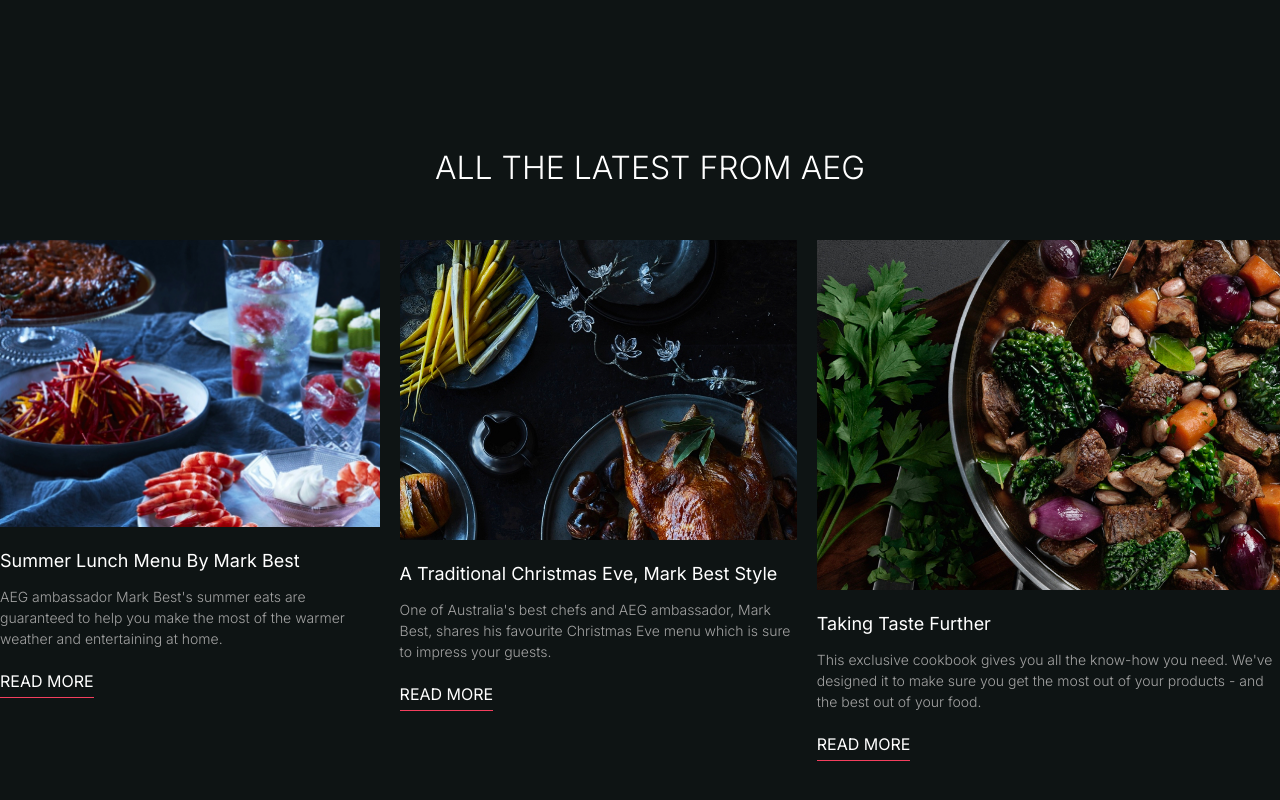
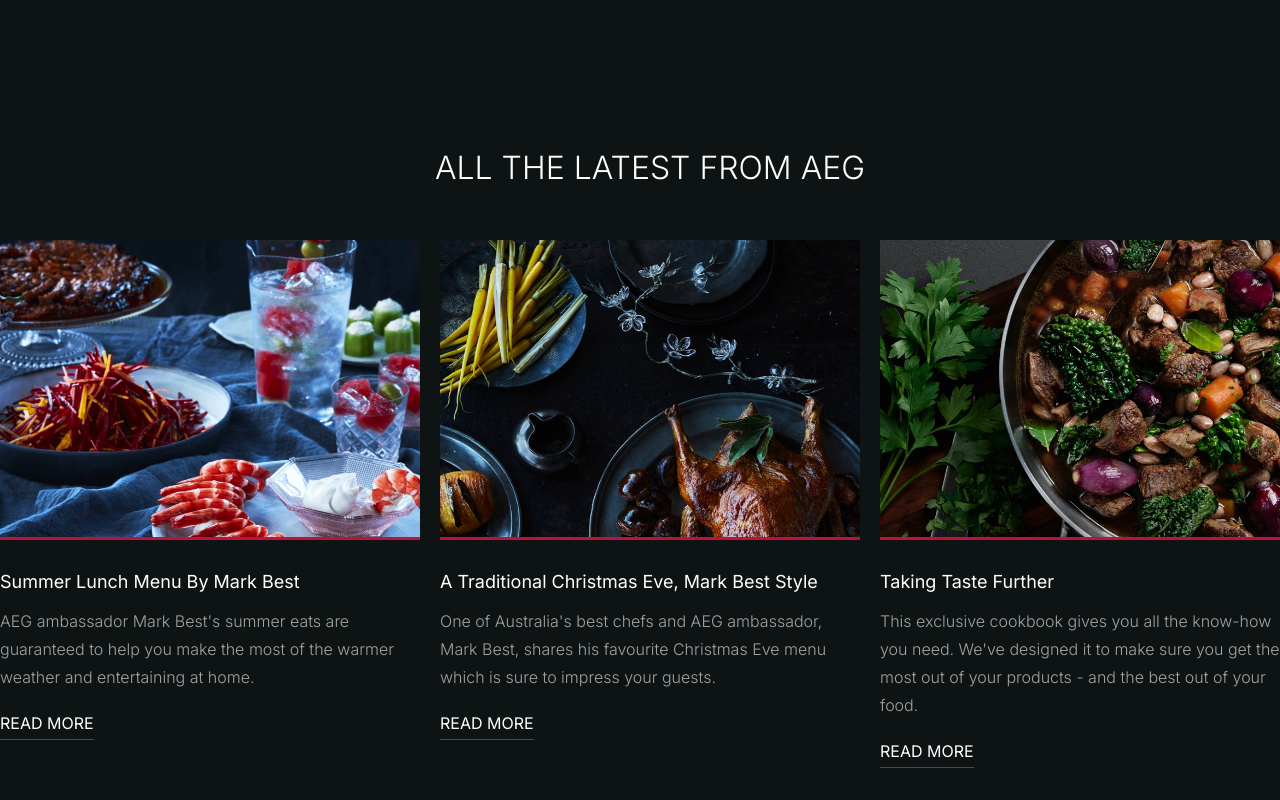
Before and after one commit to JacobDiazCruz/invision-test-app, a Next.js app: page / in a window 1280 px wide. Shown: the part 884-1684 px from the top of the page. Built offline with nearby package versions, Linux system fonts and the light colour scheme.

Commit message:
Update: ListItem component styling

```diff
--- a/src/app/components/LatestList.tsx
+++ b/src/app/components/LatestList.tsx
@@ -36,15 +36,22 @@ export default function LatestList() {
       <div className="flex gap-5">
         {listItems.map((item: ListItem, index: number) => (
           <a href="/" key={index}>
-            <div className="item">
-              <Image
-                src={item.image}
-                alt={item.title}
-              />
+            <div className="item w-[420px]">
+              <div className="w-full h-[300px] relative border-b-[3px] border-rose-700">
+                <Image
+                  src={item.image}
+                  alt={item.title}
+                  fill
+                />
+              </div>
               <div className="content">
-                <h4 className="text-[18px] text-white mt-5">{item.title}</h4>
-                <p className="text-[14px] text-neutral-400 font-light mt-3">{item.description}</p>
-                <button className="mt-5 text-white border-b border-rose-500 pb-1">
+                <h4 className="text-[18px] text-white mt-7">
+                  {item.title}
+                </h4>
+                <p className="text-neutral-400 leading-7 font-light mt-3">
+                  {item.description}
+                </p>
+                <button className="mt-5 text-white border-b border-rose-700 pb-1">
                   READ MORE
                 </button>
               </div>
```
